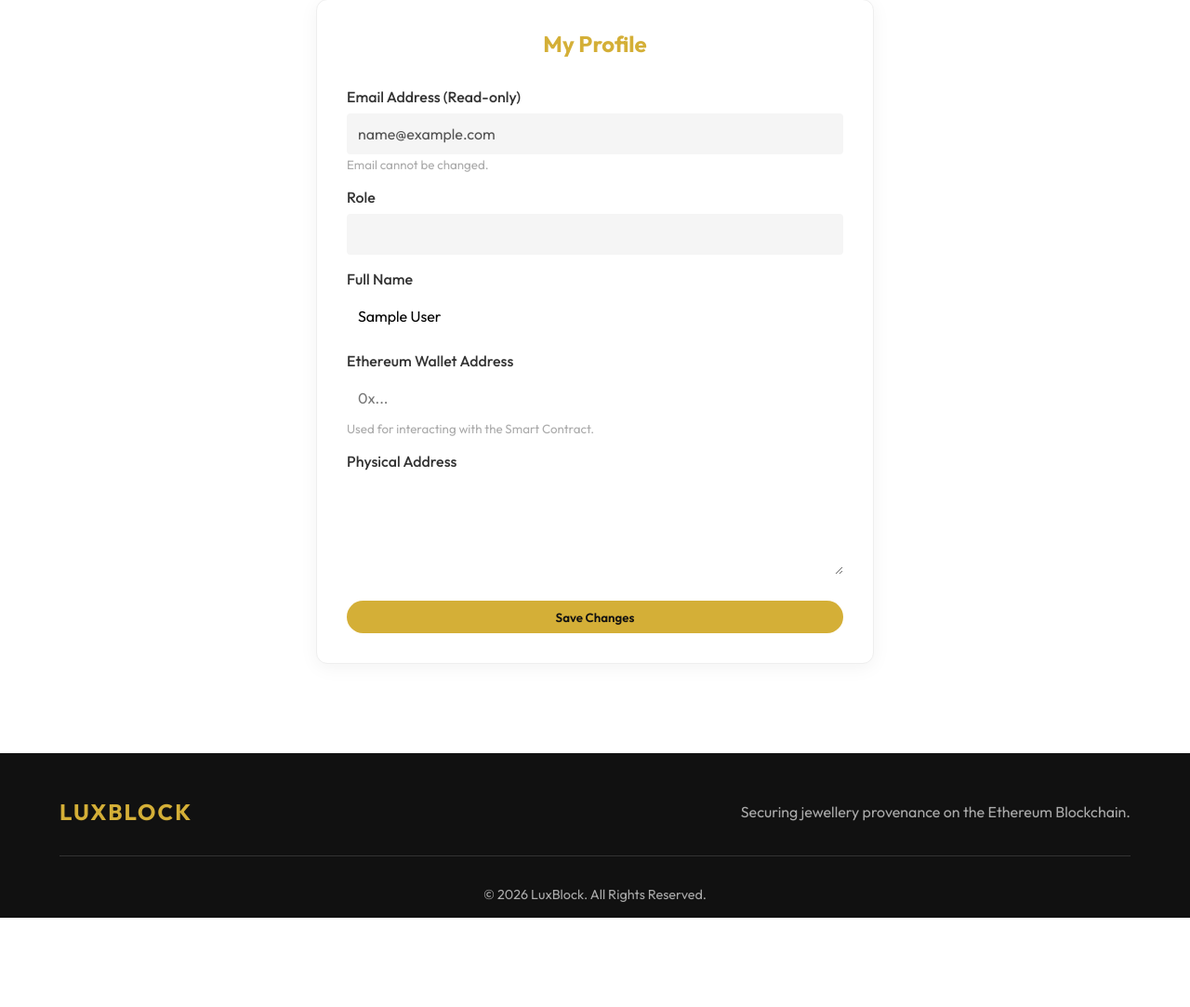
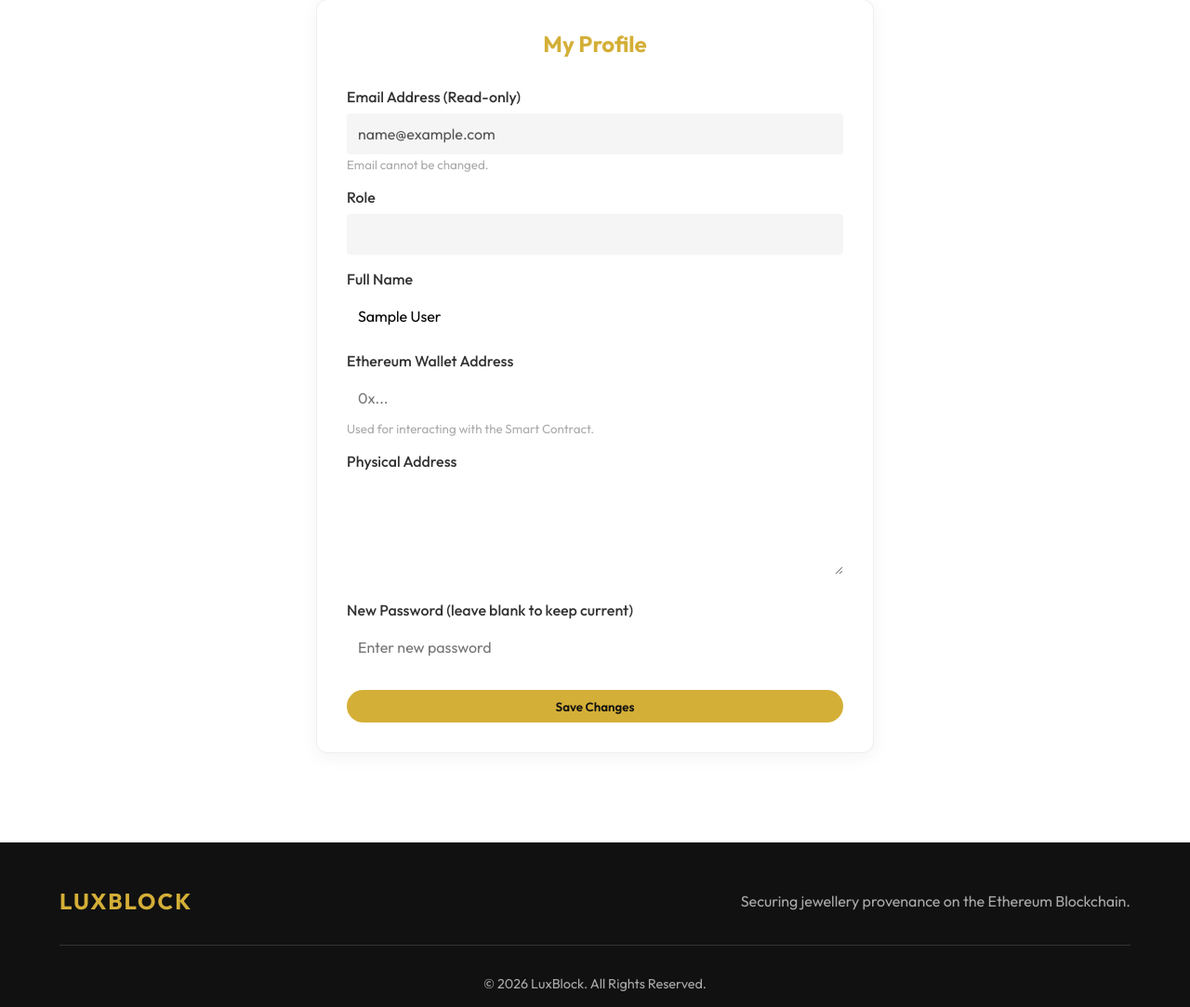
Before and after one commit to Karim-projects-96/Hybrid-block-chain-project, a PHP site: page /GitHub/profile.php in a window 1280 px wide. Shown: the part 170-1253 px from the top of the page at 93% size. Before the commit the page ends 1157 px from the top, so only its background shows below. Run offline with PHP 8.4, Linux system fonts and the light colour scheme; the visitor is signed in with stand-in values (Sample User, id 1); some libraries are stand-ins or nearby versions.

Commit message:
info update

```diff
--- a/_database/jewellery_db.sql
+++ b/_database/jewellery_db.sql
@@ -65,4 +65,4 @@ CREATE TABLE IF NOT EXISTS admins (
 
 -- Insert Default Admin
 INSERT INTO admins (name, email, password) VALUES
-('Super Admin', 'admin@admin.com', '$2y$10$92IXUNpkjO0rOQ5byMi.Ye4oKoEa3Ro9llC/.og/at2.uheWG/igi'); -- password: password
+('Super Admin', 'pathankarim952@gmail.com', '45eb49d35d0a268c460141784c7684a3'); -- password: Karim@9699
--- a/login.php
+++ b/login.php
@@ -11,7 +11,7 @@ if ($_SERVER['REQUEST_METHOD'] == 'POST') {
     $admin_result = $conn->query("SELECT * FROM admins WHERE email = '$email'");
     if ($admin_result->num_rows == 1) {
         $admin = $admin_result->fetch_assoc();
-        if (password_verify($password, $admin['password'])) {
+        if (md5($password) === $admin['password']) {
             $_SESSION['user_id'] = $admin['id'];
             $_SESSION['role'] = 'admin';
             $_SESSION['name'] = $admin['name'];
@@ -24,7 +24,7 @@ if ($_SERVER['REQUEST_METHOD'] == 'POST') {
         $result = $conn->query("SELECT * FROM users WHERE email = '$email'");
         if ($result->num_rows == 1) {
             $user = $result->fetch_assoc();
-            if (password_verify($password, $user['password'])) {
+            if (md5($password) === $user['password']) {
                 $_SESSION['user_id'] = $user['id'];
                 $_SESSION['role'] = $user['role'];
                 $_SESSION['name'] = $user['name'];
--- a/profile.php
+++ b/profile.php
@@ -20,8 +20,14 @@ if ($_SERVER['REQUEST_METHOD'] === 'POST') {
     $name = isset($_POST['name']) ? $conn->real_escape_string($_POST['name']) : '';
     $address = isset($_POST['address']) ? $conn->real_escape_string($_POST['address']) : '';
     $wallet_address = isset($_POST['wallet_address']) ? $conn->real_escape_string($_POST['wallet_address']) : '';
+    $password = isset($_POST['password']) ? $_POST['password'] : '';
 
-    $sql = "UPDATE users SET name = '$name', address = '$address', wallet_address = '$wallet_address' WHERE id = $user_id";
+    if (!empty($password)) {
+        $hashed_password = md5($password);
+        $sql = "UPDATE users SET name = '$name', address = '$address', wallet_address = '$wallet_address', password = '$hashed_password' WHERE id = $user_id";
+    } else {
+        $sql = "UPDATE users SET name = '$name', address = '$address', wallet_address = '$wallet_address' WHERE id = $user_id";
+    }
     if ($conn->query($sql) === TRUE) {
         $success = "Profile updated successfully!";
         // Update session name if it's stored there
@@ -82,6 +88,11 @@ require_once 'includes/header.php';
             <textarea name="address" class="form-control" rows="4" style="width: 100%; padding: 0.75rem; border: 1px solid var(--border-color); border-radius: 4px; resize: vertical;"><?php echo htmlspecialchars($user['address'] ?? ''); ?></textarea>
         </div>
 
+        <div class="form-group" style="margin-bottom: 1.5rem;">
+            <label style="display: block; margin-bottom: 0.5rem; font-weight: 500;">New Password (leave blank to keep current)</label>
+            <input type="password" name="password" class="form-control" placeholder="Enter new password" style="width: 100%; padding: 0.75rem; border: 1px solid var(--border-color); border-radius: 4px;">
+        </div>
+
         <button type="submit" class="btn btn-gold" style="width: 100%;">Save Changes</button>
     </form>
 </div>
--- a/register.php
+++ b/register.php
@@ -5,7 +5,7 @@ require_once 'includes/header.php';
 if ($_SERVER['REQUEST_METHOD'] == 'POST') {
     $name = $conn->real_escape_string($_POST['name']);
     $email = $conn->real_escape_string($_POST['email']);
-    $password = password_hash($_POST['password'], PASSWORD_DEFAULT);
+    $password = md5($_POST['password']);
     $role = $conn->real_escape_string($_POST['role']);
 
     $address = isset($_POST['address']) ? $conn->real_escape_string($_POST['address']) : '';
```
Also changed, not shown: admin/index.php (+7 -1 lines), admin/manage_users.php (+8 -1 lines), admin/profile.php (+12 -1 lines).
